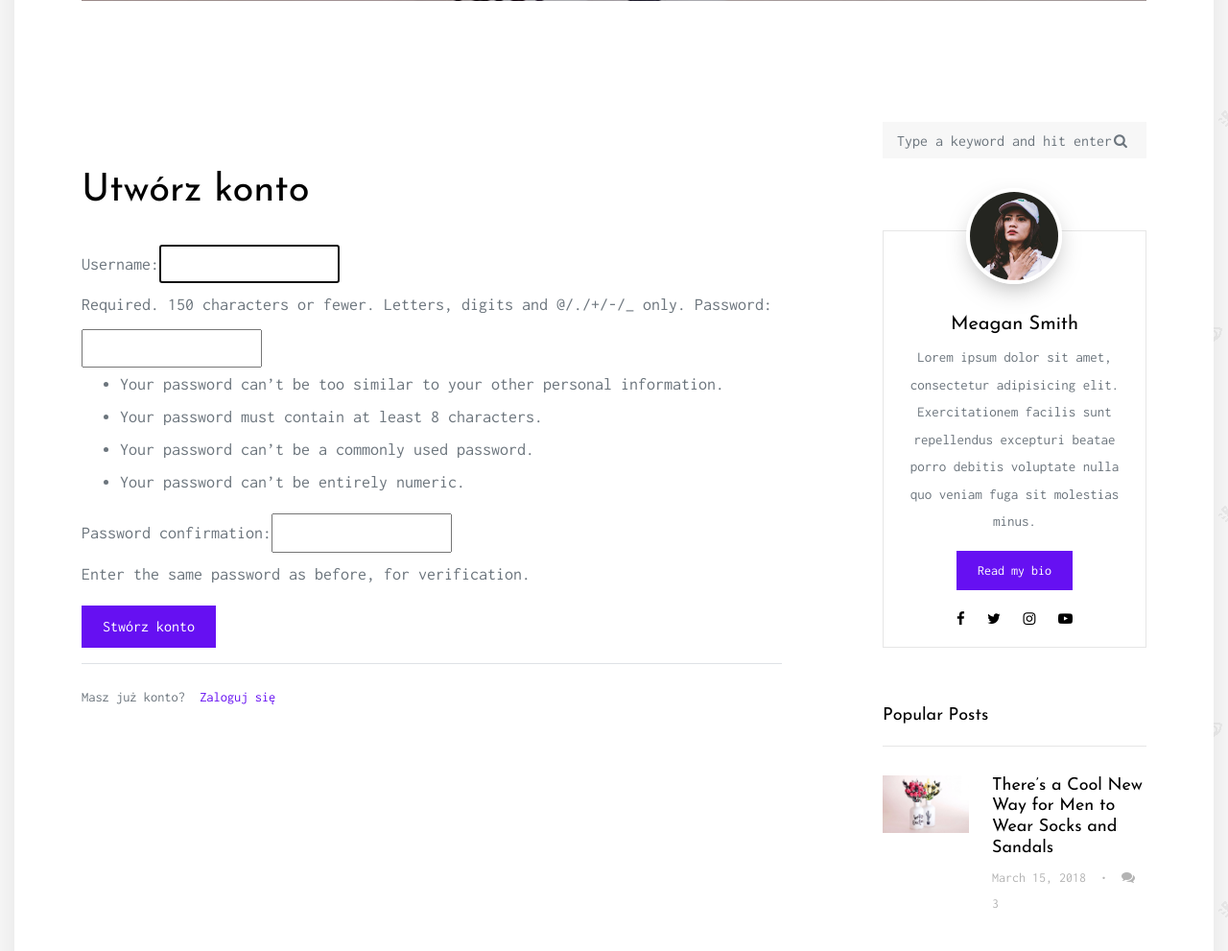
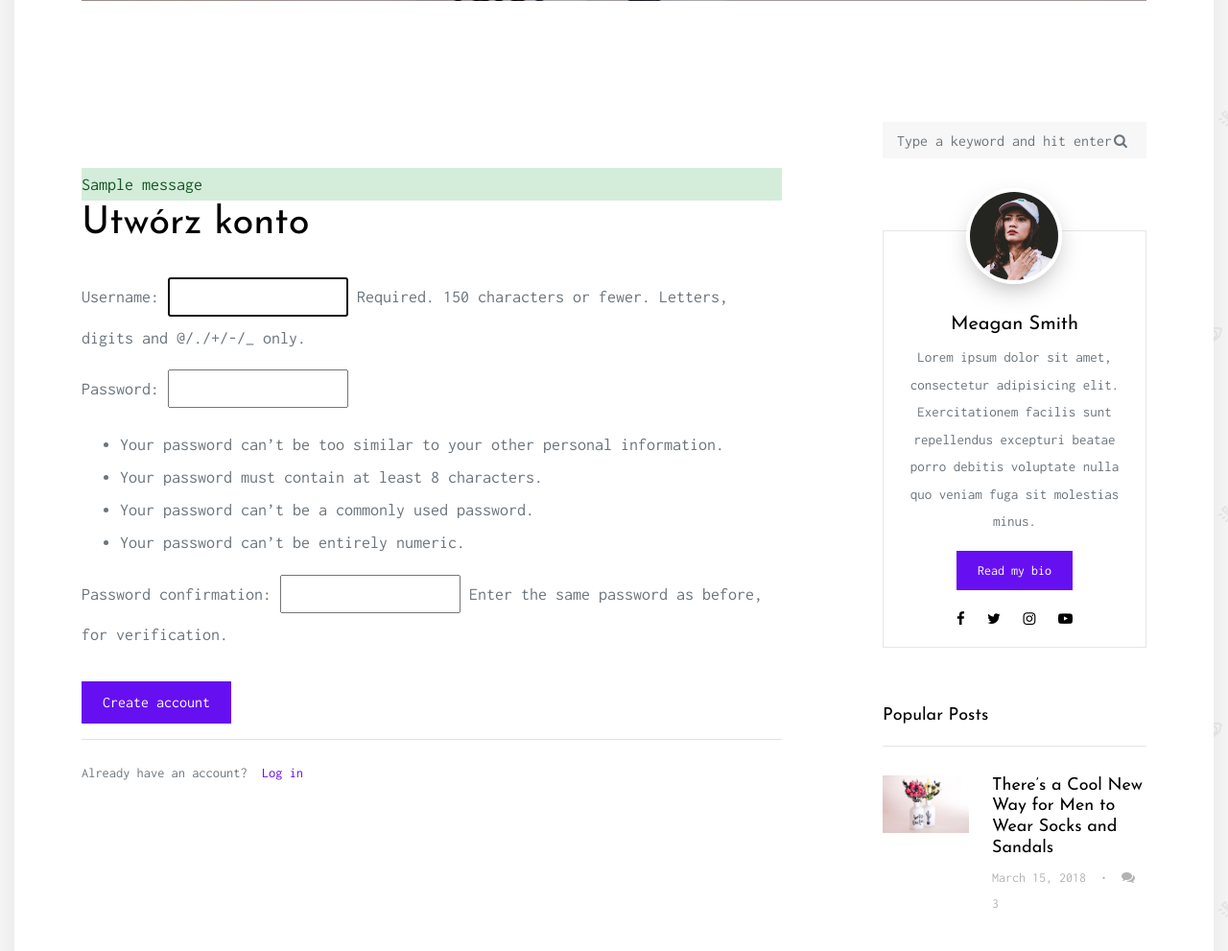
Before and after one commit to hhef/salt_and_pepper_shakers, a Django app: page /register/ in a window 1280 px wide. Shown: the part 963-1954 px from the top of the page at 96% size. Run offline with Django 3.2, Linux system fonts and the light colour scheme; one stand-in notice (Sample message) is shown; some libraries are stand-ins or nearby versions; some web fonts are replaced.

Commit message:
user can create an account with confirmation

```diff
--- a/posts/templates/posts/base.html
+++ b/posts/templates/posts/base.html
@@ -186,7 +186,13 @@
           <div class="col-md-12 col-lg-8 main-content">
             <div class="row mb-5 mt-5">
               <div class="col-md-12">
-
+              {% if messages %}
+                {% for message in messages %}
+                  <div class="alert-{{ message.tags }}">
+                    {{ message }}
+                  </div>
+                {% endfor %}
+              {% endif %}
               {% block content %}{% endblock %}
 
               </div>
--- a/users/templates/users/register.html
+++ b/users/templates/users/register.html
@@ -10,18 +10,18 @@
   {% csrf_token %}
   <div class="row">
     <div class="col-md-12 form-group">
-        {{ form }}
+        {{ form.as_p }}
     </div>
   </div>
   <div class="row">
     <div class="col-md-6 form-group">
-      <input type="submit" value="Stwórz konto" class="btn btn-primary">
+      <input type="submit" value="Create account" class="btn btn-primary">
     </div>
   </div>
 </form>
     <div class="border-top pt-3">
         <small class="text-muted">
-            Masz już konto? <a class="ml-2" href="#">Zaloguj się</a>
+            Already have an account? <a class="ml-2" href="#">Log in</a>
         </small>
     </div>
 </div>
--- a/users/views.py
+++ b/users/views.py
@@ -1,7 +1,15 @@
-from django.shortcuts import render
+from django.shortcuts import render, redirect
 from django.contrib.auth.forms import UserCreationForm
+from django.contrib import messages
 
 
 def register(request):
-    form = UserCreationForm()
+    if request.method == "POST":
+        form = UserCreationForm(request.POST)
+        if form.is_valid():
+            username = form.cleaned_data.get('username')
+            messages.success(request, f"Created account for {username}")
+            return redirect('home-page')
+    else:
+        form = UserCreationForm()
     return render(request, 'users/register.html', {'form': form})
```
